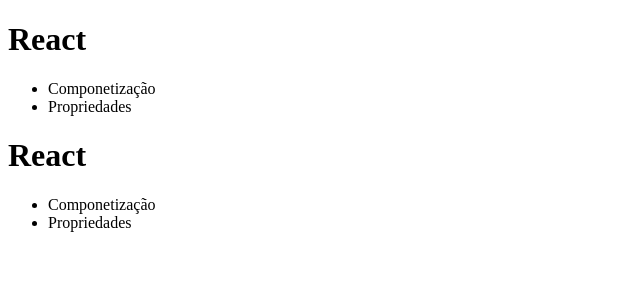
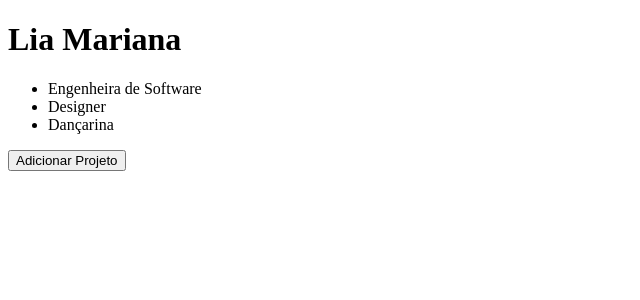
Before and after one commit to EngMarianaBrito/Curso_ReactNative, a React (Create React App) app in the folder front-end/: page / in a window 1280 px wide. Shown: the top 300 px of the page, without its empty margins (0-640 px from the left). Built offline with nearby package versions, Linux system fonts and the light colour scheme.

Commit message:
Estado e Imutabilidade

```diff
--- a/front-end/src/App.js
+++ b/front-end/src/App.js
@@ -1,20 +1,35 @@
-import React from 'react'
+import React, {useState} from 'react'
 import Header from './Components/Header'
 
 function App() {
-  return (
+
+  const [projects, setProjects] = useState(["Engenheira de Software","Designer","Dançarina"])
+
+  function handleAddProjects(){
+
+    //projects.push("Hello Word ")
+
+    setProjects([...projects, `Projeto criado em: ${Date.now()}`])
+
+  }
+
+  return(
+
     <div>
-      <Header title = "React">
+      <Header title = "Lia Mariana">
         <ul>
-          <li>Componetização</li>
-          <li>Propriedades</li>
-        </ul>
-      </Header><Header title="React">
-        <ul>
-          <li>Componetização</li>
-          <li>Propriedades</li>
+          {projects.map(project => (
+            <li key = {project}>
+              {project}
+            </li>
+          ))}
         </ul>
       </Header>
+
+      <button type = "button" onClick={handleAddProjects}>
+        Adicionar Projeto
+      </button>
+
     </div>
    )
 }
--- a/front-end/src/Components/Header.js
+++ b/front-end/src/Components/Header.js
@@ -7,5 +7,5 @@
 
         {children}
       </header>
-   )
+    )
 }
```
Also changed, not shown: 1 other file (tests, documents, lock files or other folders).
